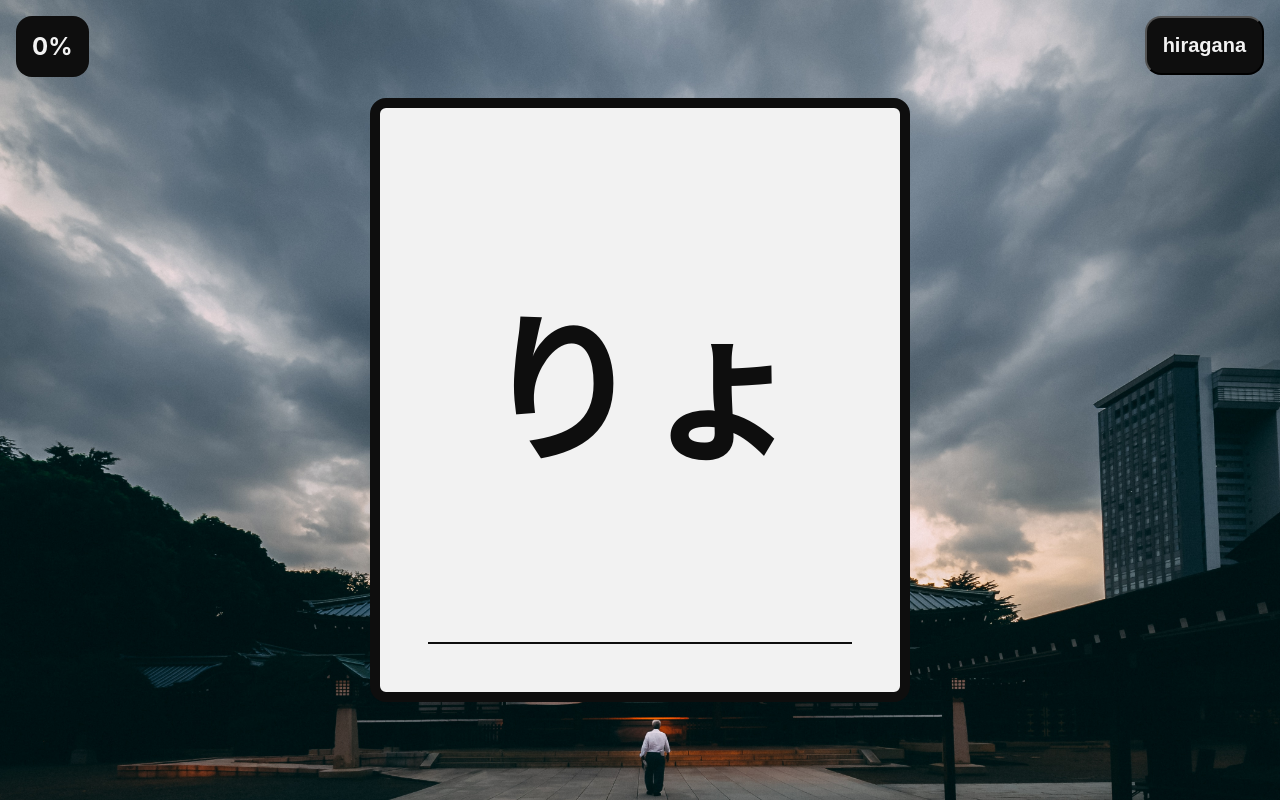
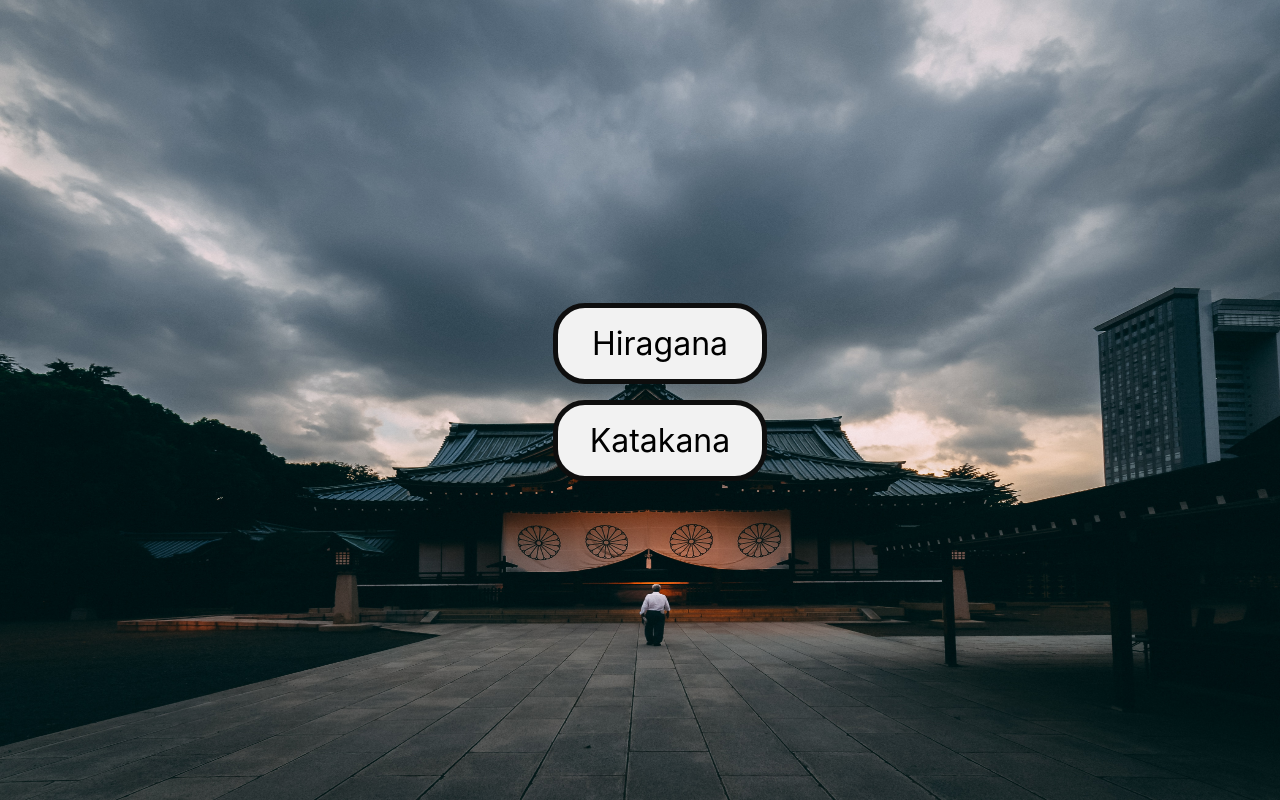
Before and after one commit to johansaldes/hiragana, a React (Create React App) app: page / in a window 1280 px wide. Built offline with nearby package versions, Linux system fonts and the light colour scheme.

Commit message:
feat: select writing system in start menu

```diff
--- a/package.json
+++ b/package.json
@@ -6,7 +6,8 @@
     "prop-types": "^15.7.2",
     "react": "^16.11.0",
     "react-dom": "^16.11.0",
-    "react-scripts": "3.2.0"
+    "react-scripts": "^3.3.0",
+    "styled-components": "^4.4.1"
   },
   "scripts": {
     "start": "react-scripts start",
--- a/src/App.css
+++ b/src/App.css
@@ -36,7 +36,8 @@ html, body {
   justify-content: center;
   height: 100vh;
   width: 100wv;
-  background-size: cover;
+  background-repeat: no-repeat;
+  background-size: 100% 100%;
   background-color: #0e0e0e;
   transition: background-image 1s linear;
 }
--- a/src/App.jsx
+++ b/src/App.jsx
@@ -5,16 +5,18 @@ import Background from './components/Background';
 import Score from './components/Score';
 import SelectWritingSystem from './components/SelectWritingSystem';
 import { scoreReducer, initialState, ScoreContext } from './context/ScoreContext';
+import StartMenu from './pages/StartMenu';
 
 
 function App() {
   return (
     <ScoreContext.Provider value={React.useReducer(scoreReducer, initialState)}>
-      <Background>
-        <Score />
-        <SelectWritingSystem />
-        <Card />
-      </Background>
+      <StartMenu>
+        <Background>
+          <Score />
+          <Card />
+        </Background>
+      </StartMenu>
     </ScoreContext.Provider>
   );
 }
--- a/src/components/Score.jsx
+++ b/src/components/Score.jsx
@@ -8,7 +8,9 @@ function Score() {
     <div className="Score">
       <h2 className="Percentage">
         {(total * 100).toFixed(0) || 0}
-        %
+        % /
+        {' '}
+        {tries}
       </h2>
     </div>
   );
--- /dev/null
+++ b/src/pages/StartMenu.jsx
@@ -0,0 +1,49 @@
+import React from 'react';
+import PropTypes from 'prop-types';
+import styled from 'styled-components';
+import { ScoreContext } from '../context/ScoreContext';
+import Background from '../components/Background';
+
+const Menu = styled.ul`
+  list-style: none;
+`;
+
+const Item = styled.li`
+  padding: 8px;
+  border: 5px solid #0e0e0e;
+  background-color: #f2f2f2;
+  margin-bottom: 16px;
+  font-size: 2em;
+  border-radius: 1em;
+  padding: 0.5em 1em;
+  display: flex;
+  align-items: center;
+  justify-content: center;
+`;
+
+export default function StartMenu({ children }) {
+  const [_, dispatch] = React.useContext(ScoreContext);
+  const [confirmed, setConfirmed] = React.useState(false);
+
+  const handleSelect = (writingsystem) => {
+    setConfirmed(true);
+    dispatch({ type: 'SET_WRITING_SYSTEM', writingsystem });
+  };
+
+  if (confirmed) {
+    return children;
+  }
+
+  return (
+    <Background>
+      <Menu>
+        <Item onClick={() => handleSelect('hiragana')}>Hiragana</Item>
+        <Item onClick={() => handleSelect('katakana')}>Katakana</Item>
+      </Menu>
+    </Background>
+  );
+}
+
+StartMenu.propTypes = {
+  children: PropTypes.node.isRequired,
+}
```
Also changed, not shown: 1 other file (tests, documents, lock files or other folders).
